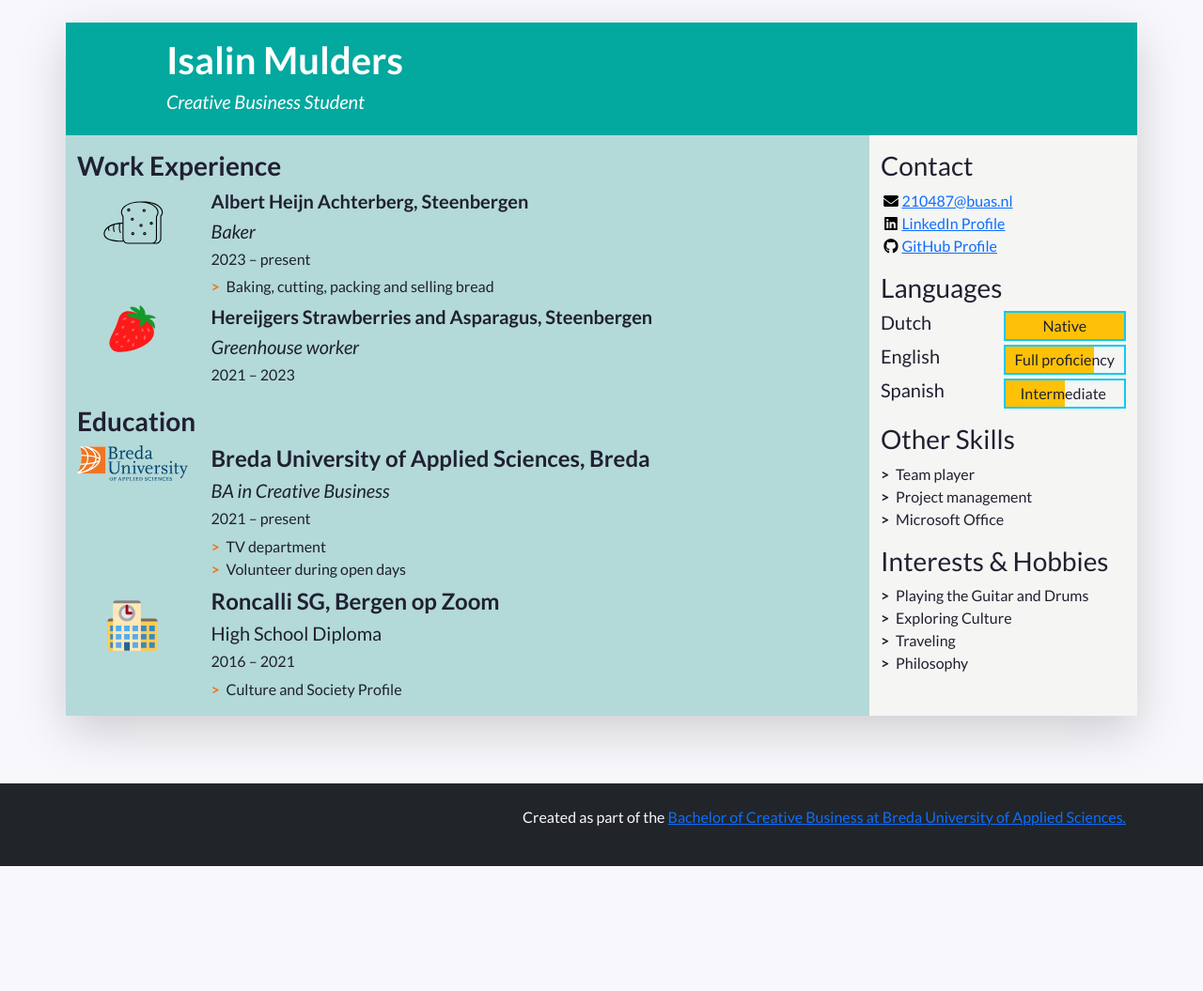
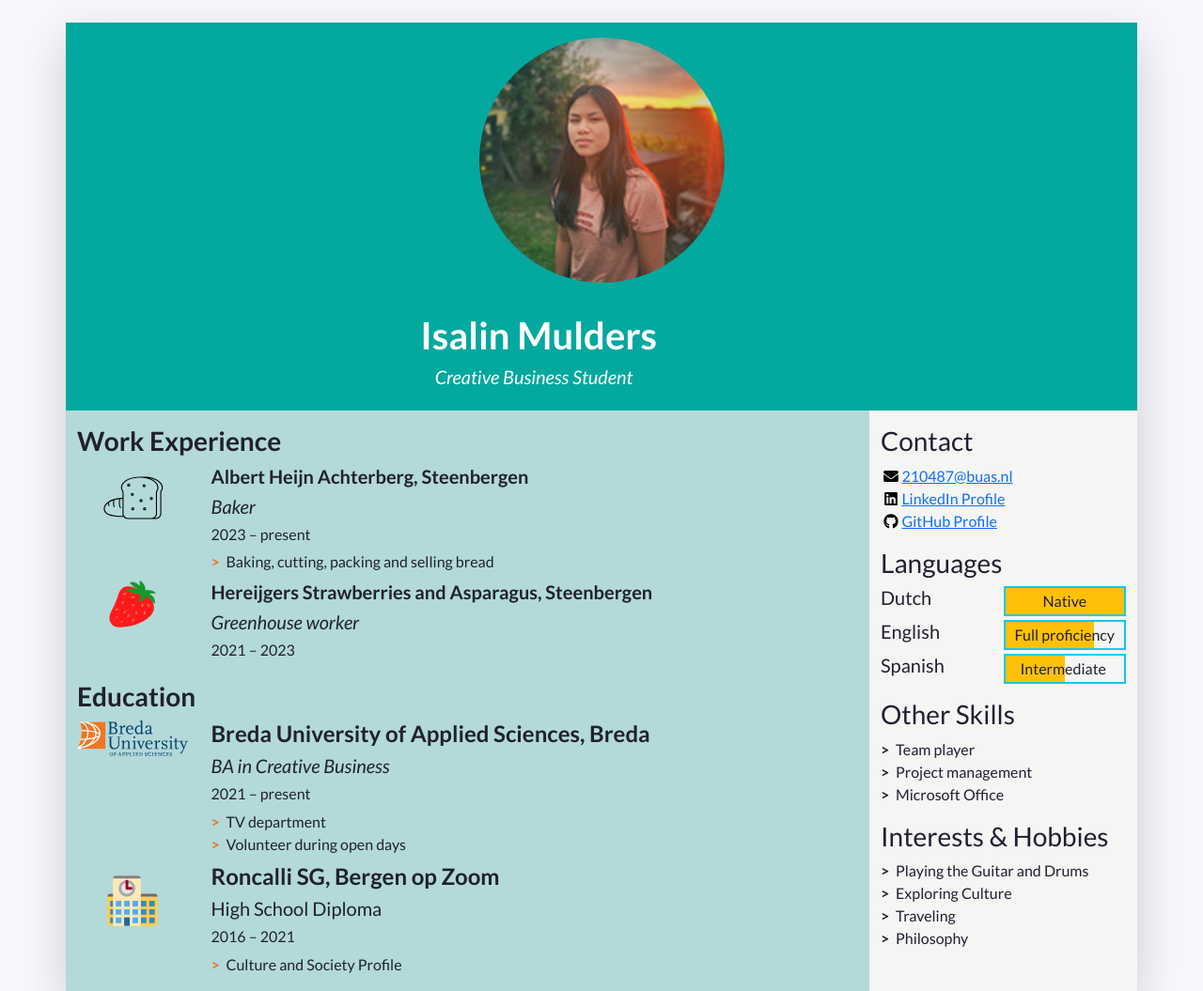
Before and after one commit to isalinmulders/cv-indivual-assignment, a plain HTML site: page index.html in a window 1280 px wide. Shown: the top 1055 px of the page at 94% size. Before the commit the page ends 922 px from the top, so only its background shows below. Drawn offline with nearby package versions, Linux system fonts and the light colour scheme.

Commit message:
added profile picture back and aligned name and title

```diff
--- a/index.html
+++ b/index.html
@@ -43,12 +43,15 @@
           A container to wrap around the portrait and align it. We use Bootstrap grid columns.
           This constrains the portrait to columns of decreasing sizes
         -->
+		  <div class="portrait-container col-5 col-sm-4 col-md-3 col -lg-2">
+		  <img class="w-100 rounded-circle my-3" src="images/portraitofme.png" alt="Portrait of Isalin Mulders" width="160">
+		  </div>
         <!--
           A container to wrap around your name and tagline. Full-width at small size, then columns of increasing size.
         -->
         <div class="col-12 col-sm-8 col-md-9 col-lg-10 my-3 header-content">
-          <h1 class="fw-bolder">Isalin Mulders</h1>
-          <h5 class="fst-italic tagline">Creative Business Student</h5>
+          <h1 class="fw-bolder">&nbsp; &nbsp; &nbsp; &nbsp; &nbsp; &nbsp; &nbsp; &nbsp; &nbsp; &nbsp; &nbsp; &nbsp; &nbsp; &nbsp; &nbsp; &nbsp; &nbsp; &nbsp;Isalin Mulders</h1>
+          <h5 class="fst-italic tagline">&nbsp; &nbsp; &nbsp; &nbsp; &nbsp; &nbsp; &nbsp; &nbsp; &nbsp; &nbsp; &nbsp; &nbsp; &nbsp; &nbsp; &nbsp; &nbsp; &nbsp; &nbsp; &nbsp; &nbsp; &nbsp; &nbsp; &nbsp; &nbsp; &nbsp; &nbsp; &nbsp; &nbsp; &nbsp; &nbsp; &nbsp; &nbsp; &nbsp; &nbsp; &nbsp; &nbsp; &nbsp; Creative Business Student</h5>
         </div>
       </header>
 
```
